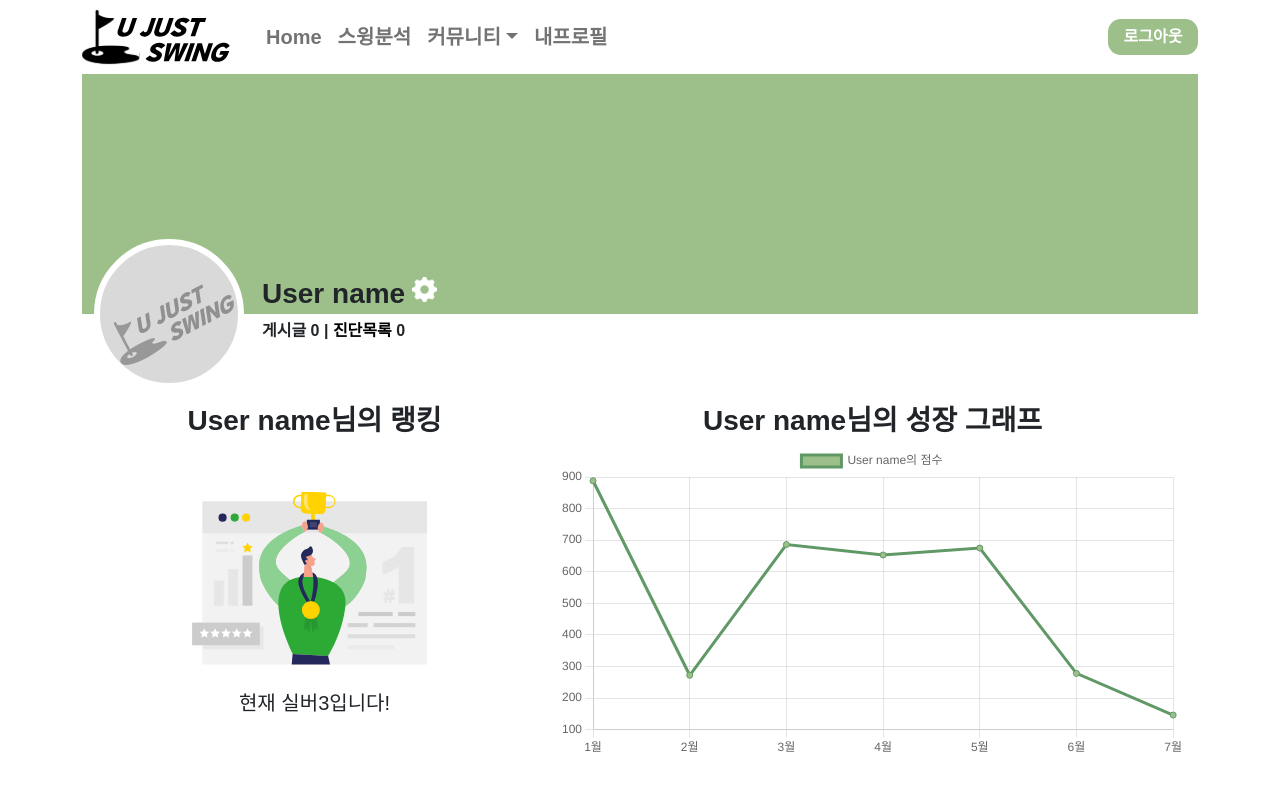
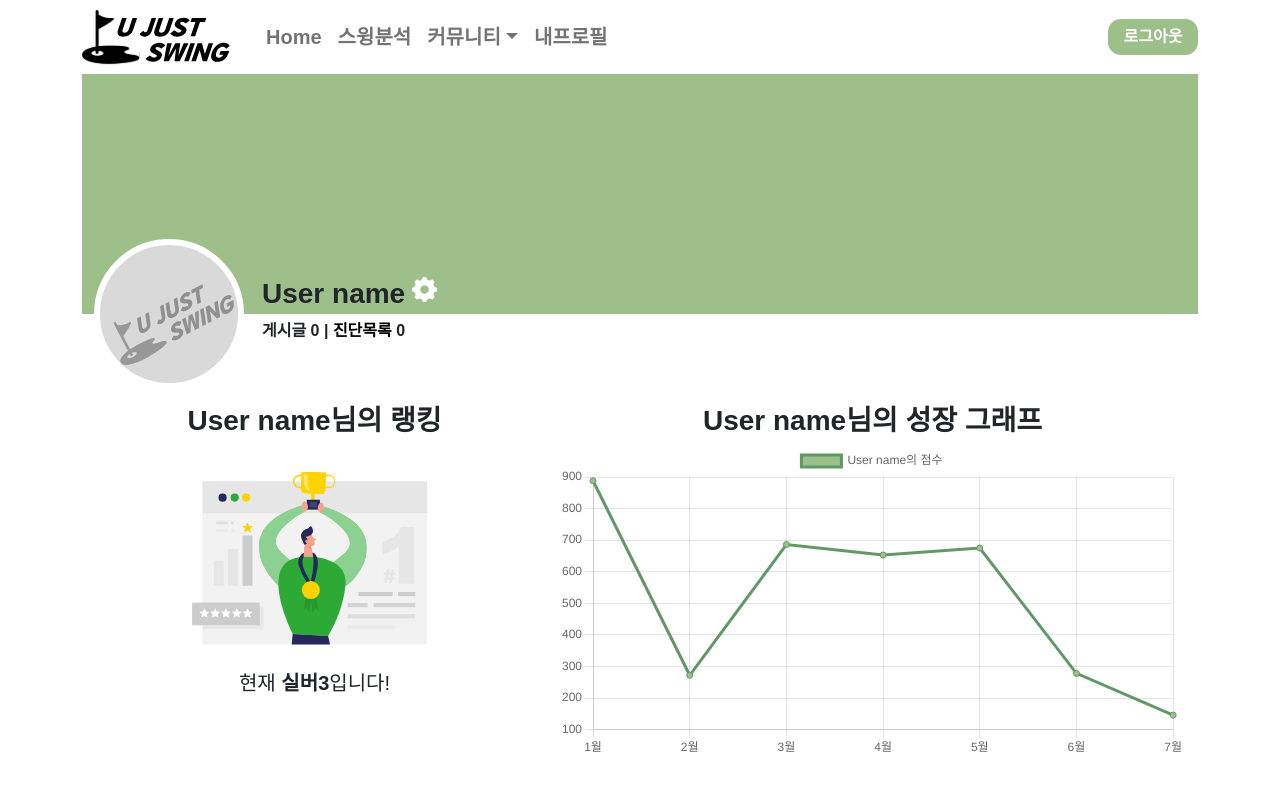
Before and after one commit to HyoJoon-Yang/UJS, a React (Create React App) app in the folder Front(typescript_ver)/: page /account in a window 1280 px wide. Shown: the top 800 px of the page. Built offline with nearby package versions, Linux system fonts and the light colour scheme.

Commit message:
Update Account.css

```diff
--- a/Front(typescript_ver)/src/pages/Account.tsx
+++ b/Front(typescript_ver)/src/pages/Account.tsx
@@ -17,7 +17,7 @@ export default function Account() {
                         <Col sm={5} id="user-ranking">
                             <h3>User name님의 랭킹</h3>
                             <img src="img/Ranking.svg" alt="ranking svg" />
-                            <h5>현재 실버3입니다!</h5>
+                            <h5>현재 <b>실버3</b>입니다!</h5>
                         </Col>
                         <Col sm={7} id="user-chart">
                             <h3>User name님의 성장 그래프</h3>
--- a/Front(typescript_ver)/src/styles/Account.css
+++ b/Front(typescript_ver)/src/styles/Account.css
@@ -37,7 +37,11 @@
 
 #user-ranking img {
     width: 300px;
-    margin-top: 20px;
+    transition: all 0.3s;
+}
+
+#user-ranking img:hover {
+    width: 350px;
 }
 
 /* 모바일 */
```
